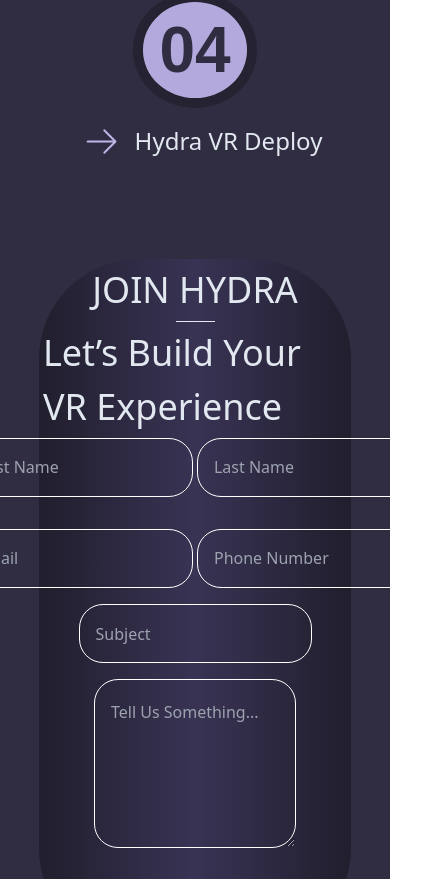
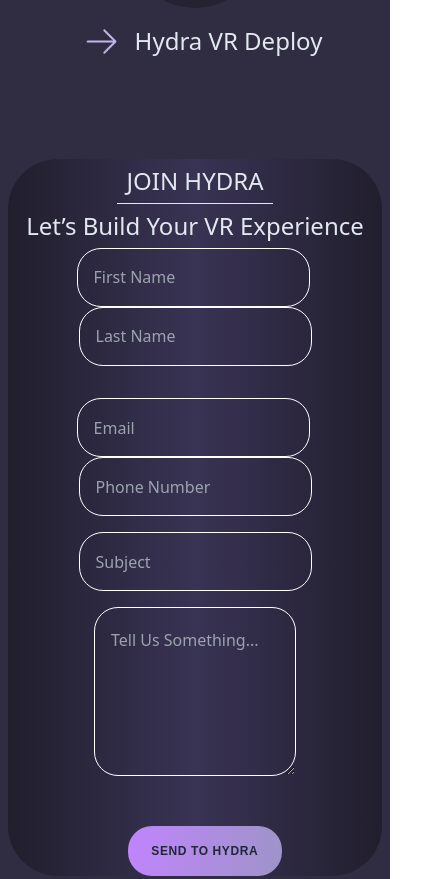
Before and after one commit to radlarabi/hydra, a Next.js app: page / in a window 390 px wide. Shown: the part 4769-5648 px from the top of the page, 430 px wide, since content can reach past the window. Built offline with nearby package versions, Linux system fonts and the light colour scheme.

Commit message:
remouve extrat padding and margin from the form

```diff
--- a/src/components/Introduction.jsx
+++ b/src/components/Introduction.jsx
@@ -39,12 +39,11 @@ export default function Intorduction(){
 
                 <div className="intro1 flex justify-center items-center ">
                         <Image
-                            className="h-[457px] w-[424px]"
+                            className="h-[357px] w-[324px]"
                             src={"/assets/MaskGroup-0.png"}
                             width={324}
                             height={357}
                         />
-
                 </div>
                 <div className="intro2 flex flex-col">
                     <div className="aboutTit">
--- a/src/components/JoinForm.jsx
+++ b/src/components/JoinForm.jsx
@@ -2,27 +2,27 @@
 export default function JoinForm(){
     return (
         <div className="  flex flex-col justify-center pt-[10vh]">
-            <div className="ml-[10vw] mr-[10vw]  bg-gray-800 rounded-[100px] bg-gradient-to-r from-purple-card via-custom-radial1 to-purple-card">
+            <div className="mx-[2vw] lg:mx-[10vw] bg-gray-800 rounded-[50px] lg:rounded-[100px] bg-gradient-to-r from-purple-card via-custom-radial1 to-purple-card">
                 <div className="title flex flex-col items-center justify-center">
-                    <p className="text-slate-200 text-[36px] p-[1vw]">
+                    <p className="text-slate-200 text-[1.5rem] lg:text-[36px] p-[1vw]">
                         JOIN HYDRA
                     </p>
-                    <div className="bg-slate-200 h-[1px] w-[10vw]"></div>
-                    <p className="text-slate-200 text-[36px] p-[1vw]">
+                    <div className="bg-slate-200 h-[1px] lg:w-[10vw] w-[40vw]"></div>
+                    <p className="text-slate-200 text-[1.5rem] lg:text-[36px] p-[1vw]">
                         Let’s Build Your VR Experience
                     </p>
                 </div>
                 <form action="">
                     <div className="form">
-                        <div className="flex justify-center items-center pb-4 ">
+                        <div className="flex flex-col lg:flex-row justify-center items-center pb-4 ">
                             <input className="h-[7vh] mr-[1vw]  rounded-3xl bg-transparent text-white  border-white border-[1px] indent-4" placeholder="First Name" type="text" />
                             <input className="h-[7vh] rounded-3xl bg-transparent text-white  border-white border-[1px] indent-4" placeholder="Last Name" type="text" />
                         </div>
-                        <div className="flex justify-center items-center p-4">
+                        <div className="flex flex-col lg:flex-row justify-center items-center p-4">
                             <input className="h-[7vh] mr-[1vw] rounded-3xl bg-transparent text-white  border-white border-[1px] indent-4" placeholder="Email" type="email" />
                             <input className="h-[7vh] rounded-3xl bg-transparent text-white  border-white border-[1px] indent-4" placeholder="Phone Number" type="text" />
                         </div>
-                        <div className="flex justify-center items-center pb-4">
+                        <div className="flex flex-col lg:flex-row justify-center items-center pb-4">
                             <input className="h-[7vh]  rounded-3xl bg-transparent text-white  border-white border-[1px] indent-4" placeholder="Subject" type="text" />
                         </div>
                         <div className="flex justify-center items-center pb-4">
```
